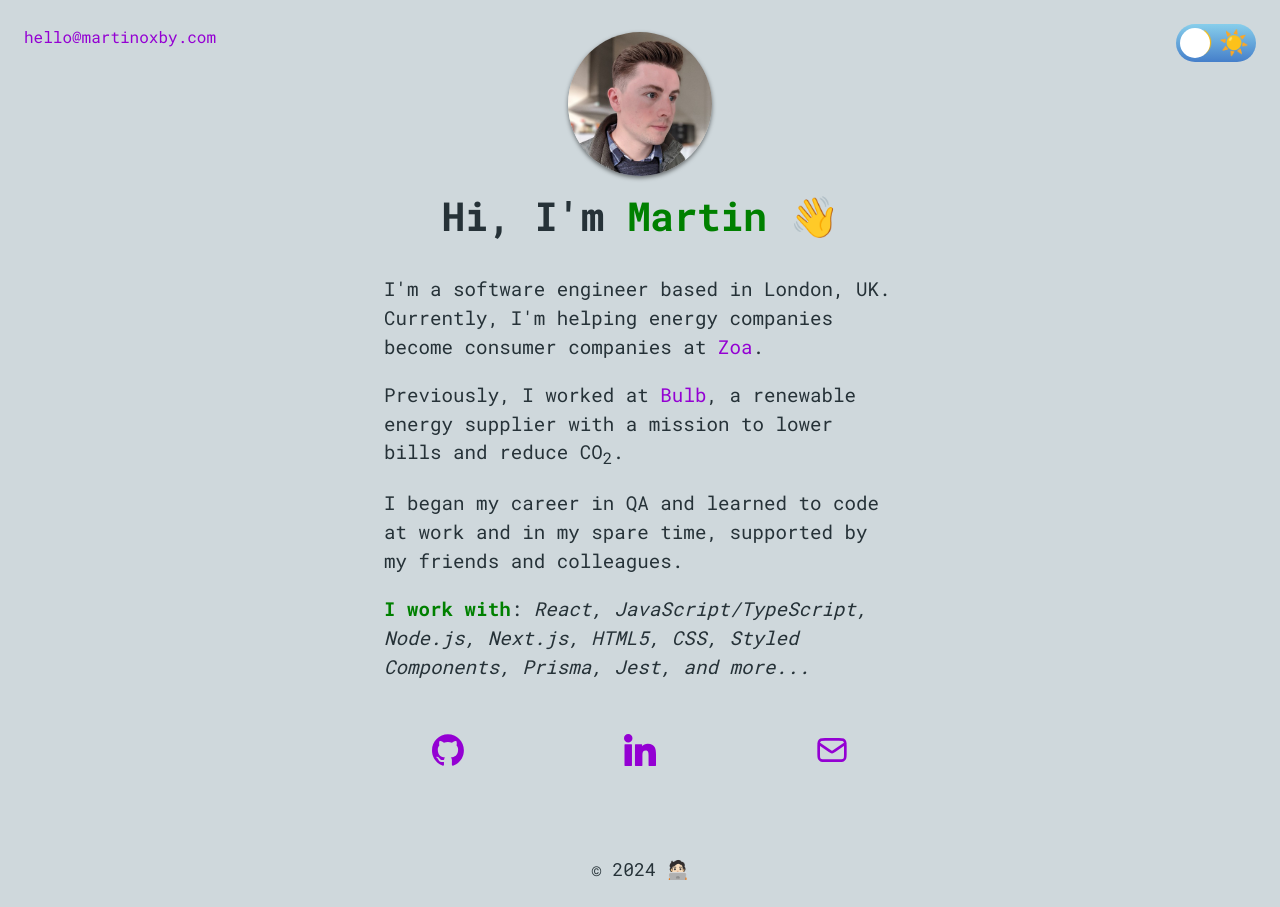
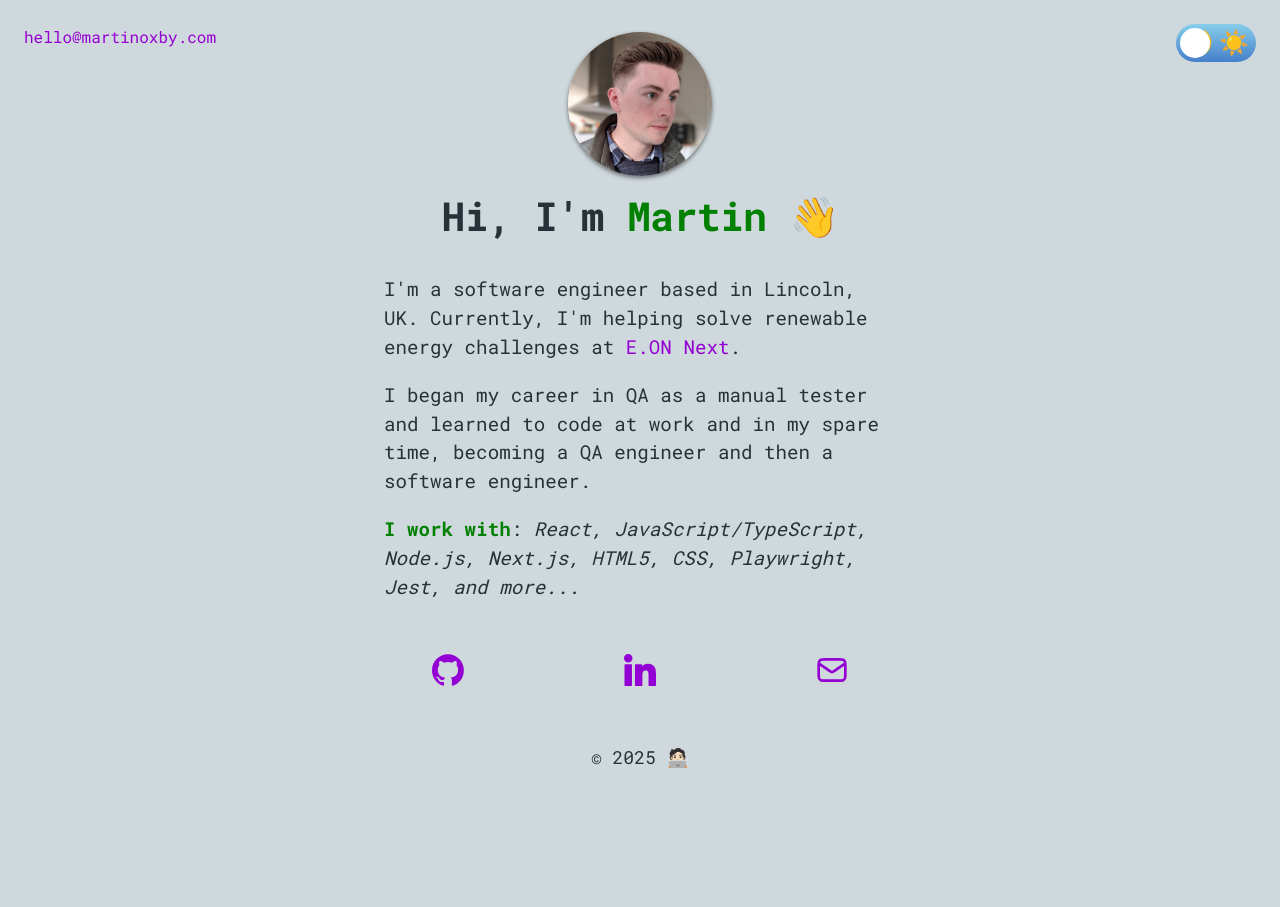
Before and after one commit to mrtnxby/martinoxby.com, a Next.js app: page / in a window 1280 px wide. After the commit the page ends 828 px from the top, so only its background shows below. Built offline with nearby package versions, Linux system fonts and the light colour scheme.

Commit message:
Update website for 2025

```diff
--- a/src/components/layout.tsx
+++ b/src/components/layout.tsx
@@ -66,8 +66,8 @@ const Layout = ({ children, home, ...props }: LayoutProps) => {
             <Link href="/">← Back to home</Link>
           </div>
         )}
+        <footer className={styles.footer}>© 2025 🧑🏻‍💻</footer>
       </div>
-      <footer className={styles.footer}>© 2024 🧑🏻‍💻</footer>
     </>
   );
 };
--- a/src/pages/index.tsx
+++ b/src/pages/index.tsx
@@ -43,33 +43,32 @@ const Home = () => {
       </Head>
       <section className={utilStyles.headingMd}>
         <p>
-          I&apos;m a software engineer based in London, UK. Currently, I&apos;m
-          helping energy companies become consumer companies at{" "}
-          <a href="https://zoa.io">Zoa</a>.
+          I&apos;m a software engineer based in Lincoln, UK. Currently, I&apos;m
+          helping solve renewable energy challenges at{" "}
+          <a href="https://www.eonnext.com/" rel="noopener noreferrer">
+            E.ON Next
+          </a>
+          .
         </p>
         <p>
-          Previously, I worked at{" "}
-          <a href="https://web.archive.org/web/20230410054502/https://bulb.co.uk/">
-            Bulb
-          </a>
-          , a renewable energy supplier with a mission to lower bills and reduce
-          CO
-          <sub>2</sub>.
-        </p>
-        <p>
-          I began my career in QA and learned to code at work and in my spare
-          time, supported by my friends and colleagues.
+          I began my career in QA as a manual tester and learned to code at work
+          and in my spare time, becoming a QA engineer and then a software
+          engineer.
         </p>
         <p>
           <b>I work with</b>:{" "}
           <i>
-            React, JavaScript/TypeScript, Node.js, Next.js, HTML5, CSS, Styled
-            Components, Prisma, Jest, and more...
+            React, JavaScript/TypeScript, Node.js, Next.js, HTML5, CSS,
+            Playwright, Jest, and more...
           </i>
         </p>
       </section>
       <div className={styles.buttonContainer}>
-        <a className={styles.button} href="https://github.com/mrtnxby">
+        <a
+          className={styles.button}
+          href="https://github.com/mrtnxby"
+          rel="noopener noreferrer"
+        >
           <svg
             role="img"
             width="32"
@@ -89,6 +88,7 @@ const Home = () => {
         <a
           className={styles.button}
           href="https://www.linkedin.com/in/martin-oxby/"
+          rel="noopener noreferrer"
         >
           <svg
             role="img"
```
Also changed, not shown: 1 other file (tests, documents, lock files or other folders).
